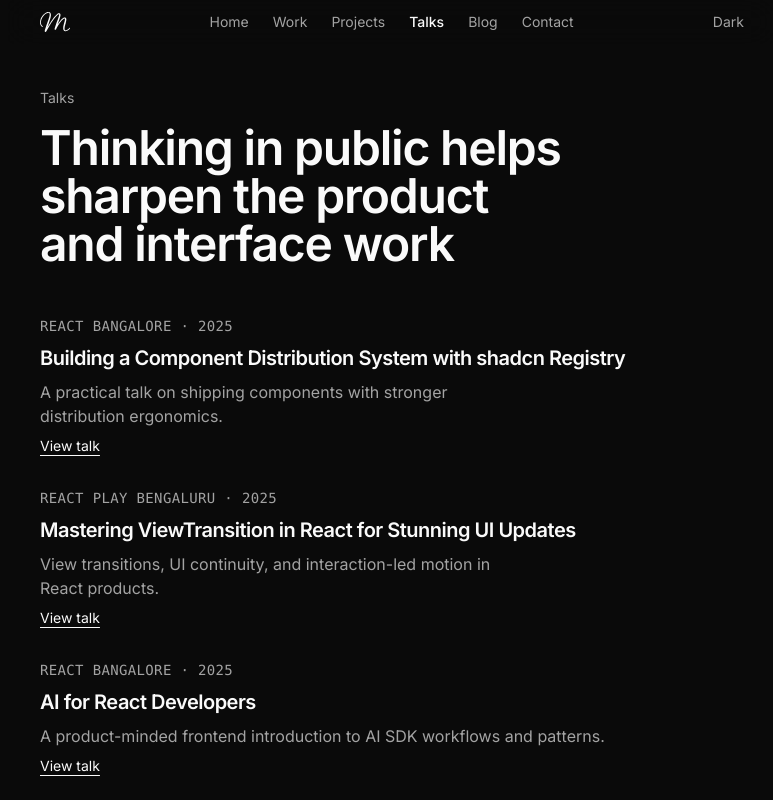
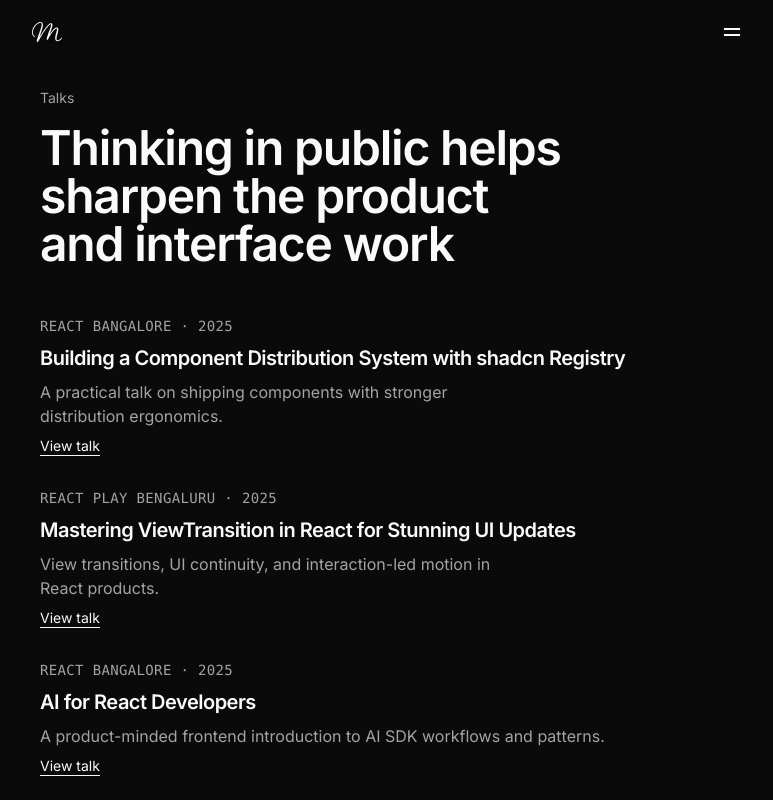
Before and after one commit to thatbeautifuldream/portfolio, a Next.js app: page /talks in a window 1280 px wide. Shown: the top 800 px of the page, without its empty margins (248-1021 px from the left). Built offline with nearby package versions, Linux system fonts and the light colour scheme.

Commit message:
feat: implement responsive navigation component

```diff
--- a/app/layout.tsx
+++ b/app/layout.tsx
@@ -1,7 +1,7 @@
 import type { Metadata } from "next"
 import { Inter } from "next/font/google"
 import { ThemeProvider } from "@/components/theme-provider"
-import { MobileNav } from "@/components/portfolio/mobile-nav"
+import { Navigation } from "@/components/portfolio/navigation"
 import "./globals.css"
 
 const fontSans = Inter({
@@ -35,7 +35,7 @@ export default function RootLayout({
           defaultTheme="dark"
           disableTransitionOnChange
         >
-          <MobileNav />
+          <Navigation />
           {children}
         </ThemeProvider>
       </body>
--- a/components/portfolio/mobile-nav.tsx
+++ b/components/portfolio/navigation.tsx
@@ -38,7 +38,7 @@ function HamburgerIcon({ open }: { open: boolean }) {
   )
 }
 
-export function MobileNav() {
+export function Navigation() {
   const pathname = usePathname()
   const [scrolled, setScrolled] = useState(false)
   const [open, setOpen] = useState(false)
@@ -60,16 +60,6 @@ export function MobileNav() {
     onScroll()
     window.addEventListener("scroll", onScroll, { passive: true })
     return () => window.removeEventListener("scroll", onScroll)
-  }, [])
-
-  useEffect(() => {
-    const mq = window.matchMedia("(min-width: 1024px)")
-    const handler = (e: MediaQueryListEvent | MediaQueryList) => {
-      if (e.matches) setOpen(false)
-    }
-    handler(mq)
-    mq.addEventListener("change", handler)
-    return () => mq.removeEventListener("change", handler)
   }, [])
 
   useEffect(() => {
@@ -140,7 +130,7 @@ export function MobileNav() {
     >
       <nav
         className={cn(
-          "mx-auto flex max-w-3xl items-center justify-between px-4 py-3 transition-all duration-300 sm:px-6 lg:px-8",
+          "mx-auto flex max-w-3xl items-center justify-between px-4 py-3 transition-all duration-300 sm:px-6",
           scrolled
             ? "rounded-2xl bg-background/85 shadow-lg ring-1 ring-black/5 backdrop-blur-xl dark:shadow-none dark:ring-0 dark:inset-ring dark:inset-ring-white/5"
             : "bg-background/80 backdrop-blur-lg",
@@ -155,40 +145,14 @@ export function MobileNav() {
           <Sign className="h-5 w-auto" />
         </Link>
 
-        {/* Desktop nav links */}
-        <div
-          className="hidden items-center gap-6 lg:flex"
-          aria-label="Desktop"
-        >
-          {navItems.map((item) => (
-            <Link
-              className={cn(
-                "text-sm no-underline transition-colors",
-                pathname === item.href
-                  ? "font-medium text-foreground"
-                  : "text-muted-foreground hover:text-foreground",
-              )}
-              href={item.href}
-              key={item.href}
-            >
-              {item.label}
-            </Link>
-          ))}
-        </div>
-
-        {/* Desktop theme toggle */}
-        <div className="hidden items-center lg:flex">
-          <ThemeToggle />
-        </div>
-
-        {/* Mobile hamburger */}
+        {/* Hamburger */}
         <button
           ref={triggerRef}
           type="button"
           aria-expanded={open}
           aria-haspopup="dialog"
           aria-label={open ? "Close menu" : "Open menu"}
-          className="relative flex size-10 items-center justify-center lg:hidden"
+          className="relative flex size-10 items-center justify-center"
           onClick={() => setOpen((prev) => !prev)}
         >
           <HamburgerIcon open={open} />
@@ -199,12 +163,12 @@ export function MobileNav() {
         </button>
       </nav>
 
-      {/* Portal mobile menu */}
+      {/* Portal menu */}
       {mounted
         ? createPortal(
             <AnimatePresence>
               {open ? (
-                <div className="fixed inset-0 z-120 lg:hidden">
+                <div className="fixed inset-0 z-120">
                   {/* Backdrop */}
                   <motion.div
                     className="absolute inset-0 bg-background dark:bg-background/80 dark:backdrop-blur-xl"
@@ -227,11 +191,13 @@ export function MobileNav() {
                   >
                     <div className="flex min-h-dvh flex-col">
                       {/* Mirror the navbar structure so logo + X align */}
-                      <div className={cn(
+                      <div
+                        className={cn(
                           "transition-[padding] duration-300",
                           scrolled ? "px-4 pt-4 sm:px-6" : "px-0 pt-0",
-                        )}>
-                        <div className="mx-auto flex max-w-3xl items-center justify-between px-4 py-3 sm:px-6 lg:px-8">
+                        )}
+                      >
+                        <div className="mx-auto flex max-w-3xl items-center justify-between px-4 py-3 sm:px-6">
                           <Link
                             className="no-underline hover:text-foreground"
                             href={logoHref}
@@ -258,7 +224,7 @@ export function MobileNav() {
                       {/* Links */}
                       <div
                         className={cn(
-                          "mx-auto flex w-full max-w-3xl flex-col gap-3 px-4 pt-6 sm:px-6 lg:px-8",
+                          "mx-auto flex w-full max-w-3xl flex-col gap-3 px-4 pt-6 sm:px-6",
                           scrolled && "px-8 sm:px-10",
                         )}
                       >
```
